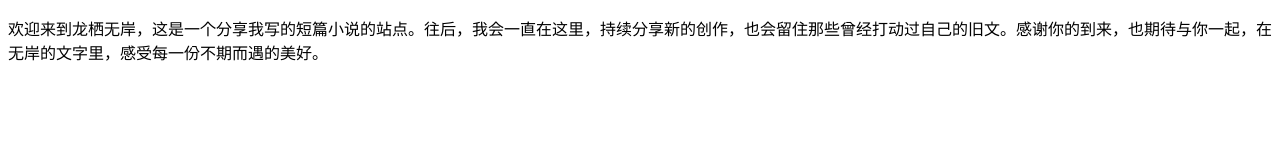
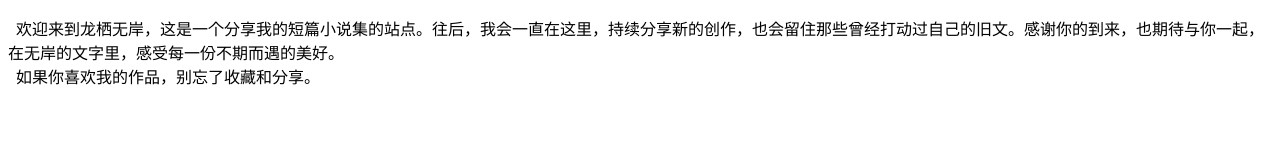
Before and after one commit to goodpages/jihexiaoshuo, a plain HTML site: page docs/about/index.html in a window 1280 px wide. Drawn offline with Linux system fonts and the light colour scheme.

Commit message:
#0 deploy

```diff
--- a/docs/about/index.html
+++ b/docs/about/index.html
@@ -1 +1,2 @@
-<!DOCTYPE html><meta charset="utf-8"><p>欢迎来到龙栖无岸，这是一个分享我写的短篇小说的站点。往后，我会一直在这里，持续分享新的创作，也会留住那些曾经打动过自己的旧文。感谢你的到来，也期待与你一起，在无岸的文字里，感受每一份不期而遇的美好。</p>
+<!DOCTYPE html><meta charset="utf-8"><p>  欢迎来到龙栖无岸，这是一个分享我的短篇小说集的站点。往后，我会一直在这里，持续分享新的创作，也会留住那些曾经打动过自己的旧文。感谢你的到来，也期待与你一起，在无岸的文字里，感受每一份不期而遇的美好。<br>
+  如果你喜欢我的作品，别忘了收藏和分享。</p>
```
Also changed, not shown: docs/index.html (+2 -1 lines).
